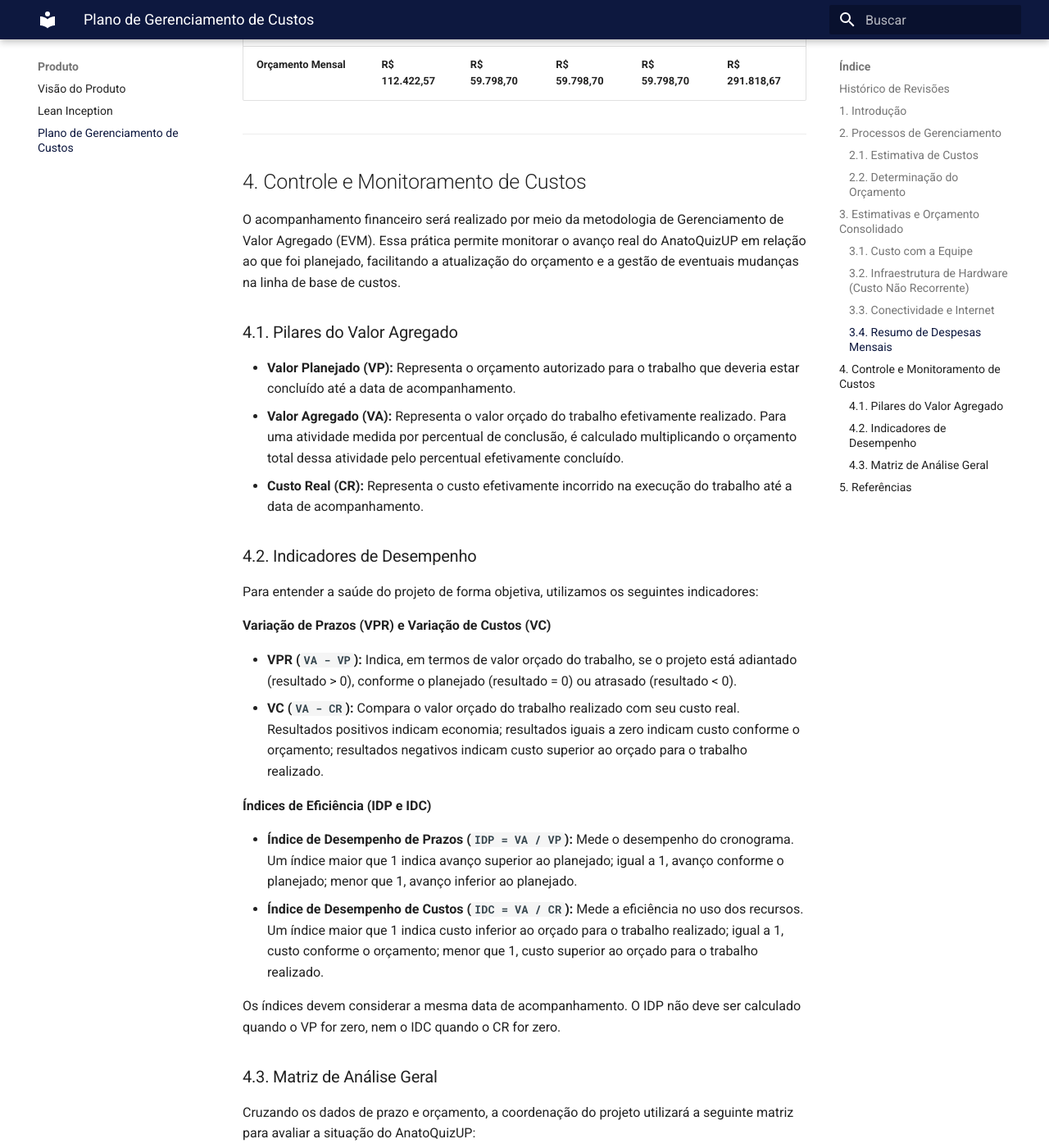
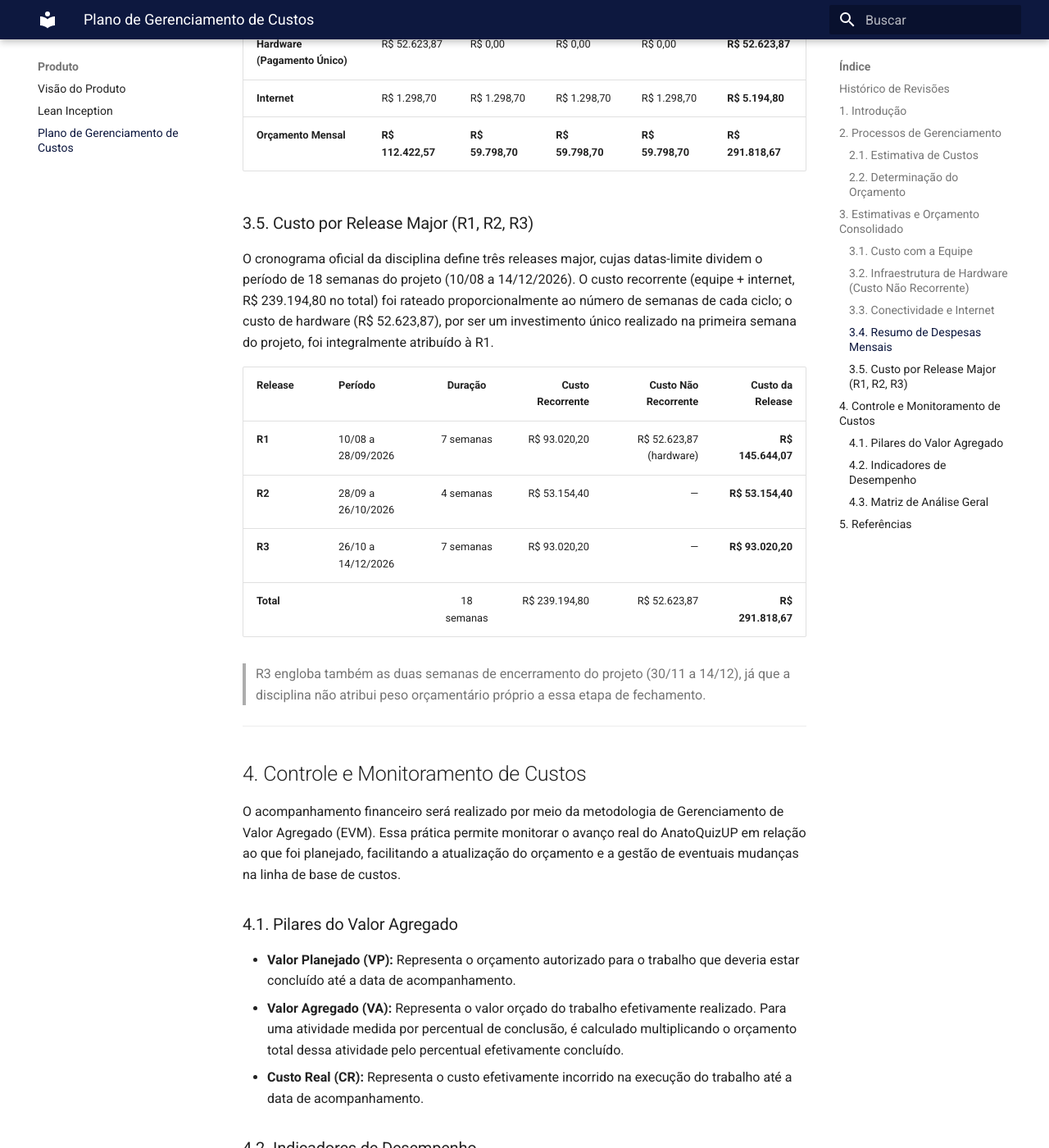
Before and after one commit to fga-eps-mds/2026-2-AnatoQuizUp-Doc, an MkDocs documentation site: the page built from docs/produto/plano-de-custos.md, in a window 1280 px wide and 1400 px high, scrolled down 2546 px. Shown: the whole window at 82% size. Built offline with MkDocs 1.6.1 and Material for MkDocs 9.7.7, drawn with Linux system fonts in a browser that asks for light colours; some of the changed text lies outside the part shown.

Commit message:
docs: add cost breakdown per major release (R1, R2, R3)

```diff
--- a/docs/produto/plano-de-custos.md
+++ b/docs/produto/plano-de-custos.md
@@ -4,6 +4,7 @@
 | Data | Versão | Descrição | Autor |
 |---|---|---|---|
 | 14/09/2026 | 1.0 | Criação e estruturação do plano de custos unificado | [João Paulo Lima](https://github.com/jpaulohe4rt) | |
+| 27/09/2026 | 1.1 | Adição do rateio de custo por release major (R1, R2, R3) com base nas datas do cronograma oficial | [João Paulo Lima](https://github.com/jpaulohe4rt) |
 
 ---
 
@@ -63,6 +64,19 @@
 | **Internet** | R$ 1.298,70 | R$ 1.298,70 | R$ 1.298,70 | R$ 1.298,70 | **R$ 5.194,80** |
 | **Orçamento Mensal** | **R$ 112.422,57** | **R$ 59.798,70** | **R$ 59.798,70** | **R$ 59.798,70** | **R$ 291.818,67** |
 
+### 3.5. Custo por Release Major (R1, R2, R3)
+
+O cronograma oficial da disciplina define três releases major, cujas datas-limite dividem o período de 18 semanas do projeto (10/08 a 14/12/2026). O custo recorrente (equipe + internet, R$ 239.194,80 no total) foi rateado proporcionalmente ao número de semanas de cada ciclo; o custo de hardware (R$ 52.623,87), por ser um investimento único realizado na primeira semana do projeto, foi integralmente atribuído à R1.
+
+| Release | Período | Duração | Custo Recorrente | Custo Não Recorrente | Custo da Release |
+| --- | --- | :---: | ---: | ---: | ---: |
+| **R1** | 10/08 a 28/09/2026 | 7 semanas | R$ 93.020,20 | R$ 52.623,87 (hardware) | **R$ 145.644,07** |
+| **R2** | 28/09 a 26/10/2026 | 4 semanas | R$ 53.154,40 | — | **R$ 53.154,40** |
+| **R3** | 26/10 a 14/12/2026 | 7 semanas | R$ 93.020,20 | — | **R$ 93.020,20** |
+| **Total** | | 18 semanas | R$ 239.194,80 | R$ 52.623,87 | **R$ 291.818,67** |
+
+> R3 engloba também as duas semanas de encerramento do projeto (30/11 a 14/12), já que a disciplina não atribui peso orçamentário próprio a essa etapa de fechamento.
+
 ---
 
 ## 4. Controle e Monitoramento de Custos
```
